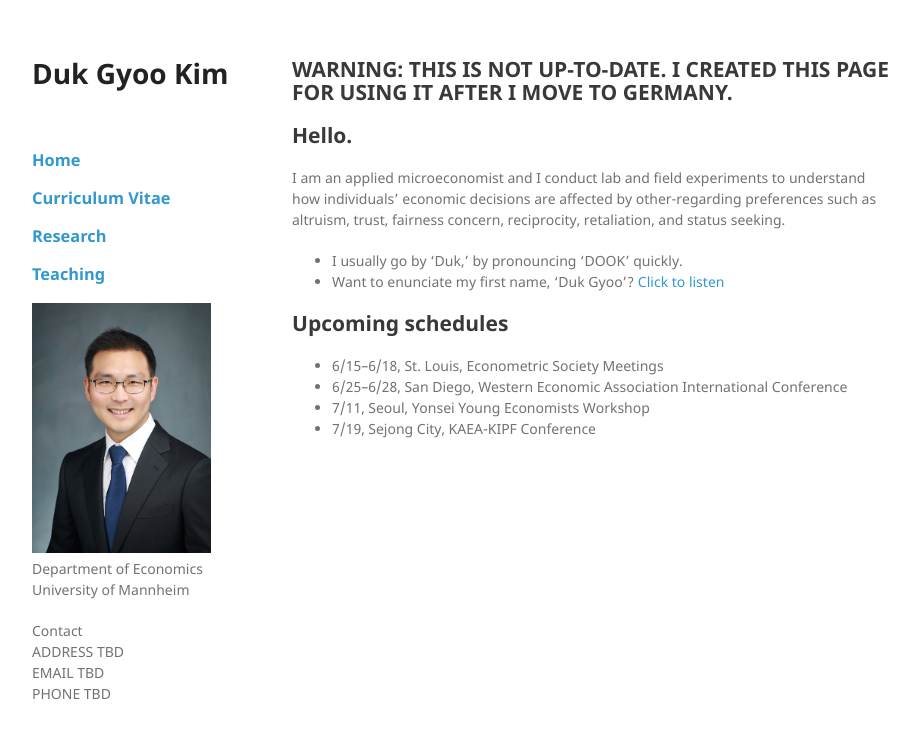
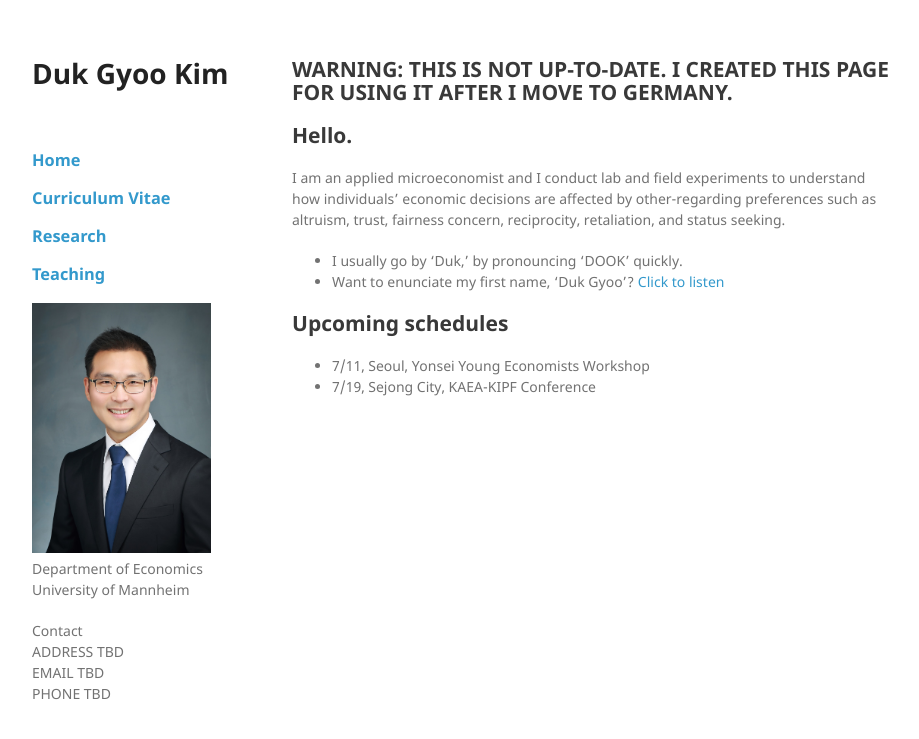
Before and after one commit to kimdukgyoo/kimdukgyoo.github.io, a Jekyll site: the page built from index.md, in a window 1280 px wide. Shown: the top 739 px of the page, without its empty margins (178-1097 px from the left). Built offline with Jekyll 4.4.1, drawn with Linux system fonts in a browser that asks for light colours; our own code applies the rules of GitHub Pages for plain Markdown files.

Commit message:
Update index.md

```diff
--- a/index.md
+++ b/index.md
@@ -8,8 +8,6 @@ I am an applied microeconomist and I conduct lab and field experiments to unders
 * Want to enunciate my first name, 'Duk Gyoo'?  <a href="/howtopronouncemyname.mp3" target="_blank">Click to listen</a>
 
 ## Upcoming schedules
-- 6/15--6/18, St. Louis, Econometric Society Meetings
-- 6/25--6/28, San Diego, Western Economic Association International Conference
 - 7/11, Seoul, Yonsei Young Economists Workshop
 - 7/19, Sejong City, KAEA-KIPF Conference
 
```
